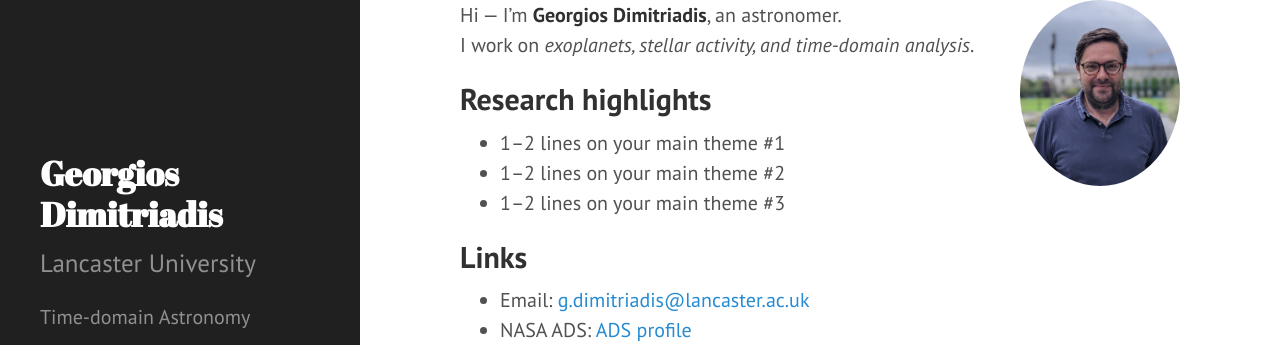
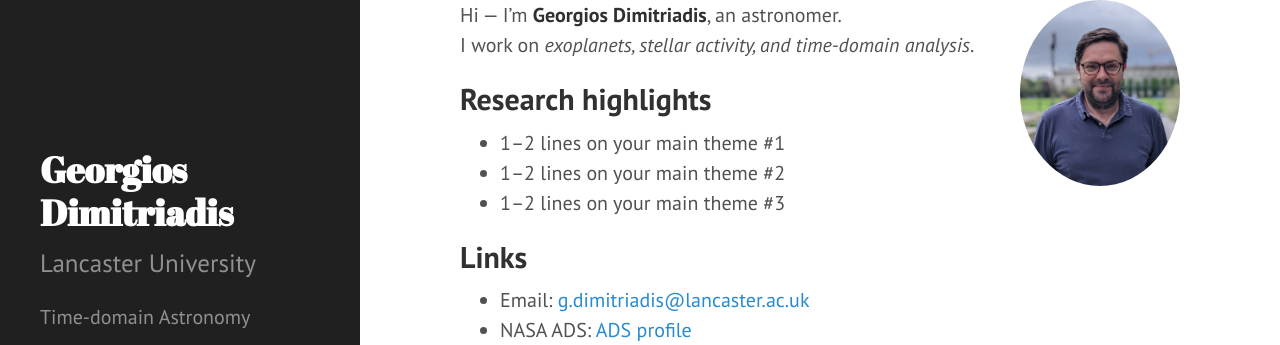
Before and after one commit to geodimitriadis/geodimitriadis.github.io, a Jekyll site: the page built from index.html, in a window 1280 px wide. Shown: the part 140-485 px from the top of the page. Built offline with Jekyll 4.4.1, drawn with Linux system fonts in a browser that asks for light colours; the list of posts is cut into pages by our own code.

Commit message:
Update hyde.css

```diff
--- a/public/css/hyde.css
+++ b/public/css/hyde.css
@@ -80,7 +80,8 @@ html {
   color: #fff;
   margin-top: 0;
   font-family: "Abril Fatface", serif;
-  font-size: 3.25rem;
+  font-size: 1.8rem;
+  line-height: 1.2;
 }
 
 /* Sidebar nav */
@@ -252,9 +253,3 @@ a.sidebar-nav-item:focus {
 .sidebar-links { margin-top: 1rem; font-size: 0.9rem; }
 .sidebar-links a { text-decoration: none; }
 .sidebar-links a:hover { text-decoration: underline; }
-
-.sidebar-about h1,
-.sidebar-about h1 a {
-  font-size: 1.7rem !important;
-  line-height: 1.2 !important;
-}
```
